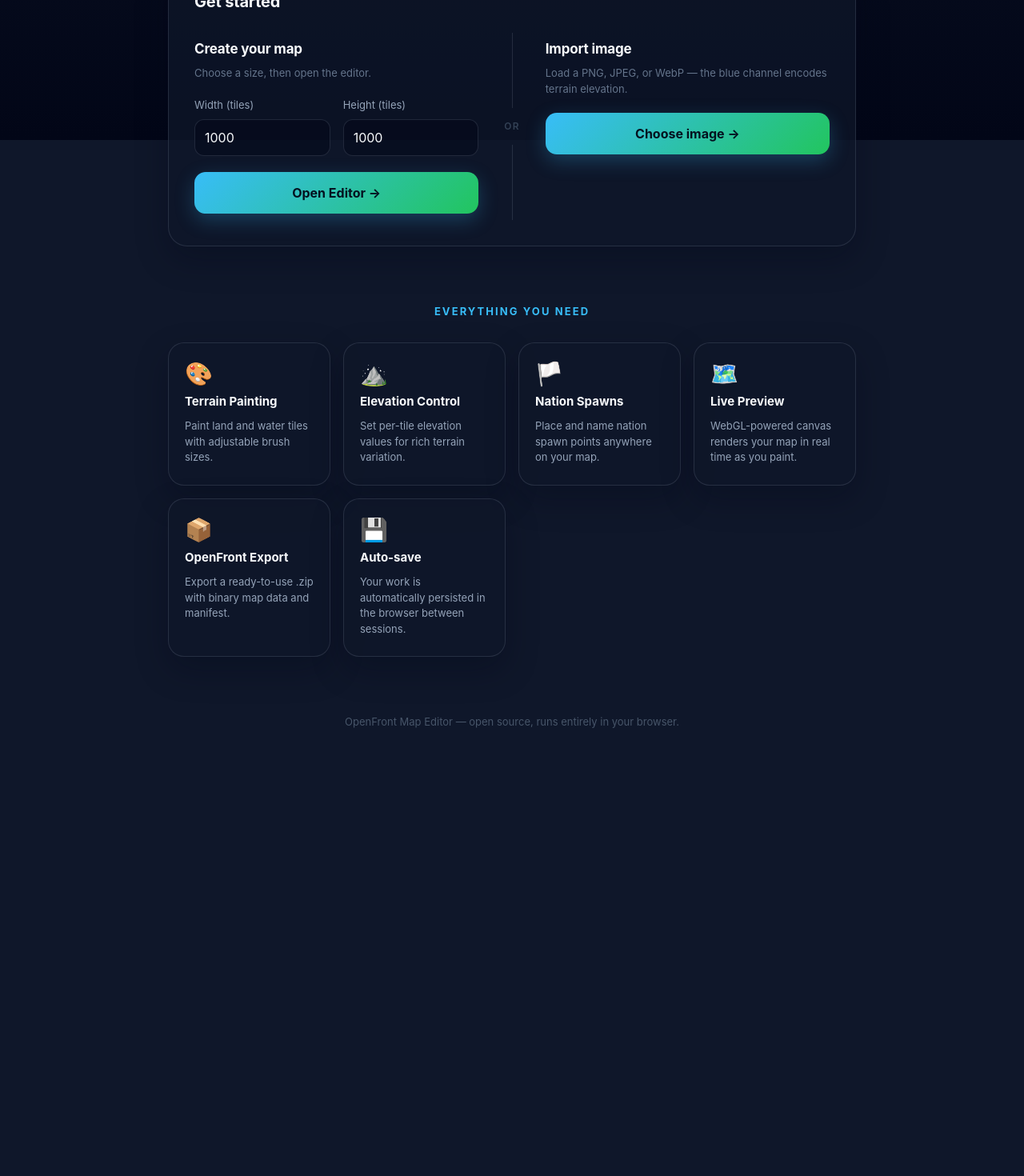
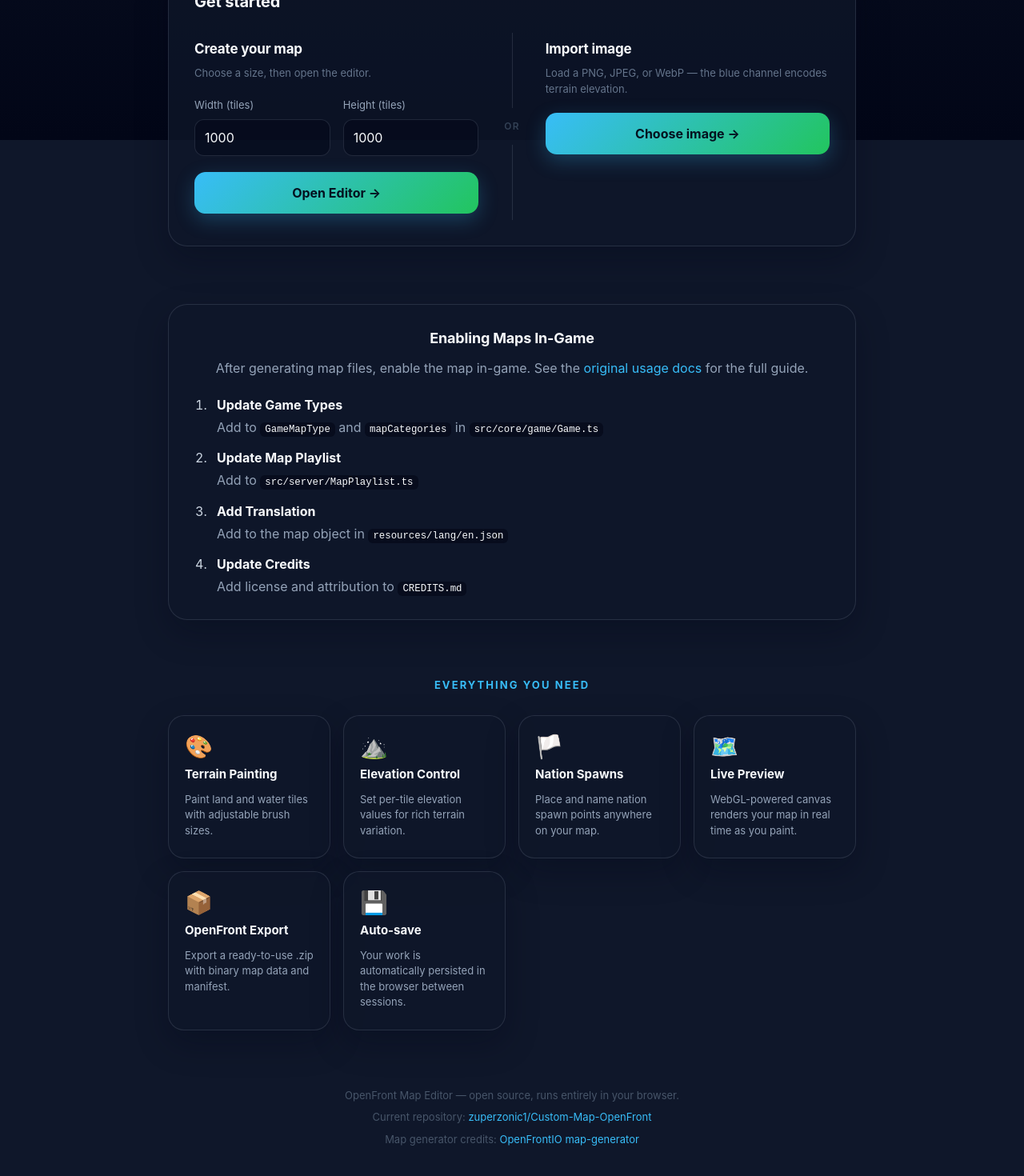
Before and after one commit to zuperzonic1/Custom-Map-OpenFront, a React (Vite) app: page / in a window 1280 px wide. Shown: the part 625-2095 px from the top of the page at 80% size. Before the commit the page ends 1618 px from the top, so only its background shows below. Built offline with nearby package versions, Linux system fonts and the light colour scheme.

Commit message:
feat: add guide section with instructions for enabling maps in-game

```diff
--- a/src/pages/LandingPage.css
+++ b/src/pages/LandingPage.css
@@ -49,7 +49,79 @@
   line-height: 1.6;
 }
 
-/* ── features grid ─────────────────────────── */
+/* ── guide section ─────────────────────────── */
+.landing-guide {
+  width: 100%;
+  max-width: 860px;
+  padding: 28px 32px;
+  border: 1px solid var(--line);
+  border-radius: 24px;
+  background: rgba(15, 23, 42, 0.76);
+  box-shadow: var(--shadow);
+}
+
+.landing-guide h2 {
+  margin: 0 0 12px;
+  text-align: center;
+  font-size: 18px;
+  font-weight: 700;
+  color: var(--text-strong);
+  letter-spacing: -0.01em;
+}
+
+.landing-guide > p {
+  margin: 0 0 20px;
+  text-align: center;
+  color: #94a3b8;
+  line-height: 1.6;
+}
+
+.landing-guide > p a {
+  color: var(--accent);
+  text-decoration: none;
+}
+
+.landing-guide > p a:hover {
+  text-decoration: underline;
+}
+
+.landing-guide ol {
+  margin: 0;
+  padding-left: 20px;
+  display: grid;
+  gap: 14px;
+}
+
+.landing-guide li {
+  padding-left: 8px;
+}
+
+.landing-guide strong {
+  display: block;
+  margin-bottom: 4px;
+  color: var(--text-strong);
+}
+
+.landing-guide span {
+  display: block;
+  color: #94a3b8;
+  line-height: 1.5;
+}
+
+.landing-guide code {
+  padding: 2px 6px;
+  border-radius: 6px;
+  background: rgba(2, 6, 23, 0.6);
+  color: var(--text-strong);
+  font-size: 0.95em;
+}
+
+@media (max-width: 600px) {
+  .landing-guide {
+    padding: 22px 18px;
+  }
+}
+
 .landing-features {
   width: 100%;
   max-width: 860px;
@@ -328,7 +400,24 @@
 
 /* ── footer ────────────────────────────────── */
 .landing-footer {
+  display: flex;
+  flex-direction: column;
+  gap: 8px;
+  align-items: center;
   font-size: 13px;
   color: #475569;
   text-align: center;
 }
+
+.landing-footer p {
+  margin: 0;
+}
+
+.landing-footer a {
+  color: var(--accent);
+  text-decoration: none;
+}
+
+.landing-footer a:hover {
+  text-decoration: underline;
+}
--- a/src/pages/LandingPage.tsx
+++ b/src/pages/LandingPage.tsx
@@ -74,6 +74,39 @@ export function LandingPage({ onEnterEditor }: LandingPageProps): React.ReactEle
         </div>
       </section>
 
+      <section className="landing-guide">
+        <h2>Enabling Maps In-Game</h2>
+        <p>
+          After generating map files, enable the map in-game. See the{' '}
+          <a
+            href="https://openfrontio-openfrontio.mintlify.app/map-generator/usage"
+            target="_blank"
+            rel="noreferrer"
+          >
+            original usage docs
+          </a>{' '}
+          for the full guide.
+        </p>
+        <ol>
+          <li>
+            <strong>Update Game Types</strong>
+            <span>Add to <code>GameMapType</code> and <code>mapCategories</code> in <code>src/core/game/Game.ts</code></span>
+          </li>
+          <li>
+            <strong>Update Map Playlist</strong>
+            <span>Add to <code>src/server/MapPlaylist.ts</code></span>
+          </li>
+          <li>
+            <strong>Add Translation</strong>
+            <span>Add to the map object in <code>resources/lang/en.json</code></span>
+          </li>
+          <li>
+            <strong>Update Credits</strong>
+            <span>Add license and attribution to <code>CREDITS.md</code></span>
+          </li>
+        </ol>
+      </section>
+
       {/* ── features grid ──────────────────────── */}
       <section className="landing-features">
         <h2>Everything you need</h2>
@@ -89,7 +122,23 @@ export function LandingPage({ onEnterEditor }: LandingPageProps): React.ReactEle
       </section>
 
       <footer className="landing-footer">
-        OpenFront Map Editor — open source, runs entirely in your browser.
+        <p>OpenFront Map Editor — open source, runs entirely in your browser.</p>
+        <p>
+          Current repository:{' '}
+          <a href="https://github.com/zuperzonic1/Custom-Map-OpenFront" target="_blank" rel="noreferrer">
+            zuperzonic1/Custom-Map-OpenFront
+          </a>
+        </p>
+        <p>
+          Map generator credits:{' '}
+          <a
+            href="https://github.com/openfrontio/OpenFrontIO/tree/main/map-generator"
+            target="_blank"
+            rel="noreferrer"
+          >
+            OpenFrontIO map-generator
+          </a>
+        </p>
       </footer>
     </div>
   )
```
